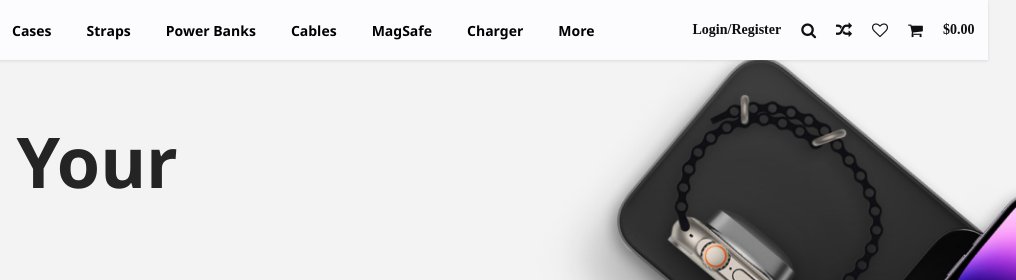
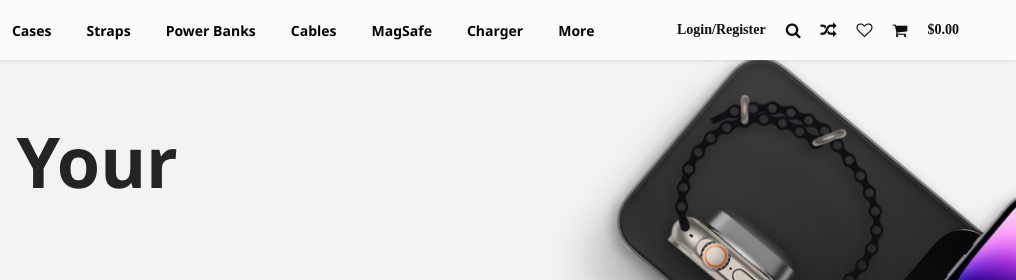
Before and after one commit to Kay-Que/Woodmart-Web, a plain HTML site: page index.html in a window 1280 px wide. Shown: the top 280 px of the page, 264-1280 px from the left. Drawn offline with Linux system fonts and the light colour scheme.

Commit message:
Update csswood.css

```diff
--- a/csswood.css
+++ b/csswood.css
@@ -22,10 +22,10 @@
 }
 
 .main-nav-container {
-    max-width: 1290px;
+    max-width: 1320px;
     margin-left: auto;
     margin-right: auto;
-    padding-right: 73px;
+    padding-right: 120px;
     padding-left: 15px;
 
     position: fixed;
```
